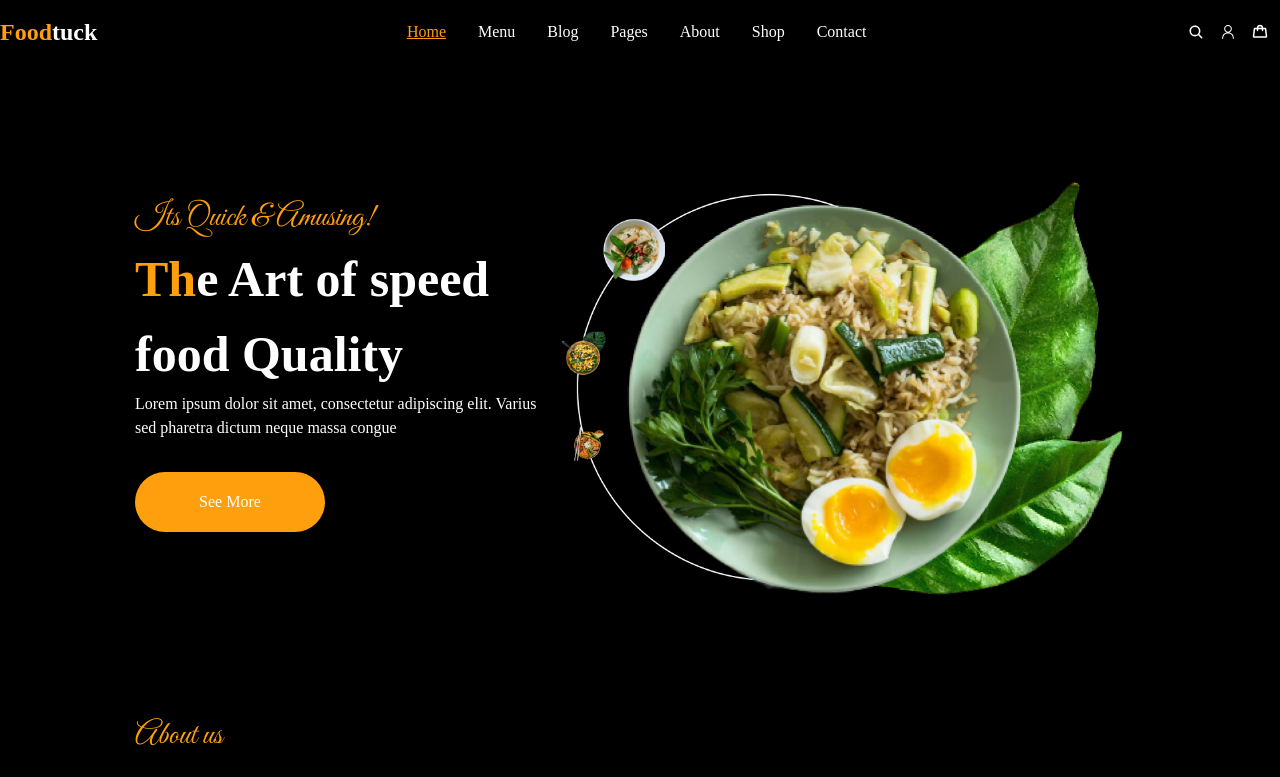
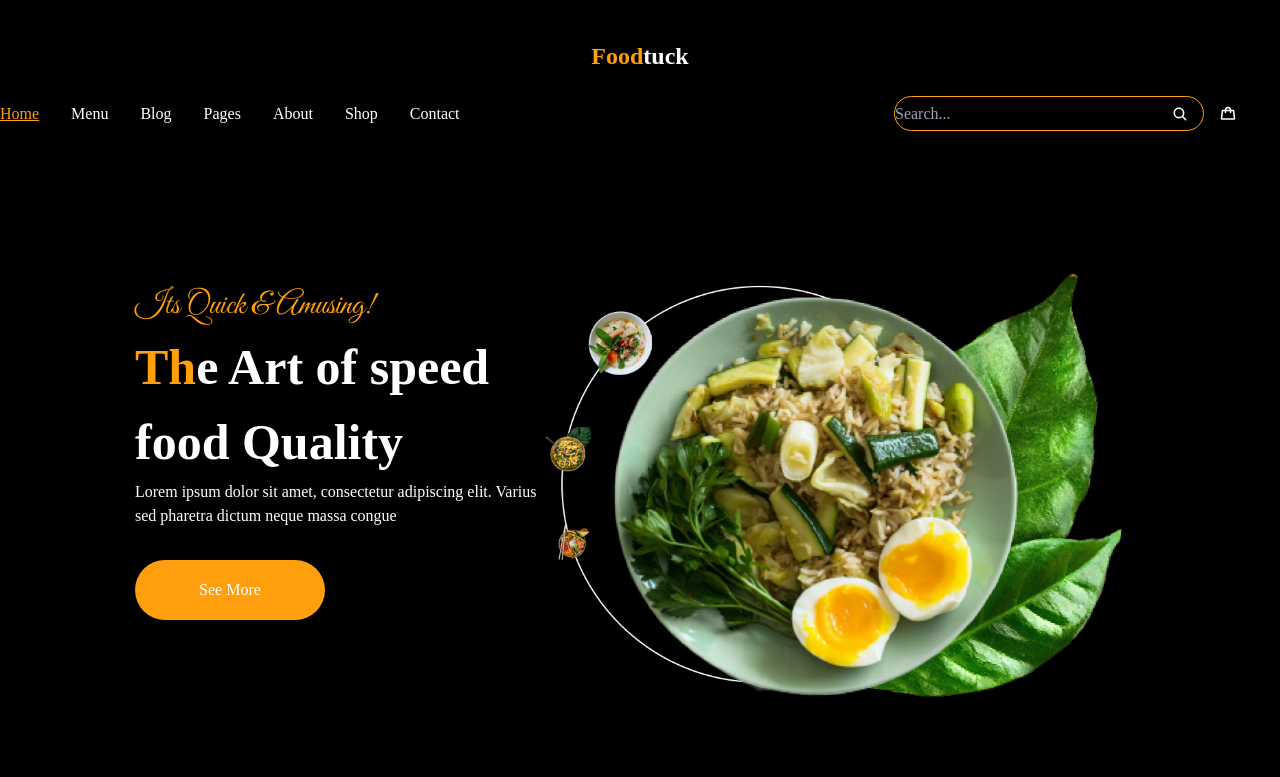
Before and after one commit to Farwa-Kanwal-123/figma-hackathone, a Next.js app: page / in a window 1280 px wide. Shown: the top 777 px of the page. Built offline with nearby package versions, Linux system fonts and the light colour scheme.

Commit message:
upgrade code

```diff
--- a/src/app/(public)/layout.tsx
+++ b/src/app/(public)/layout.tsx
@@ -2,6 +2,7 @@ import type { Metadata } from "next";
 import localFont from "next/font/local";
 import "../globals.css";
 import Footer from "@/components/Footer";
+
 
 
 
--- a/src/app/(public)/page.tsx
+++ b/src/app/(public)/page.tsx
@@ -1,6 +1,6 @@
 
 
-import Header from '@/components/Header';
+import Header from '@/components/home-components/HomeHeader';
 import HomeHero from '@/components/home-components/HomeHero';
 import HomeAbout from '@/components/home-components/HomeAbout';
 import FoodCategory from '@/components/home-components/FoodCategory';
--- /dev/null
+++ b/src/components/home-components/HomeHeader.tsx
@@ -0,0 +1,75 @@
+import React from "react";
+import Link from "next/link";
+import { HiMenu } from "react-icons/hi";
+import { IoSearch } from "react-icons/io5";
+import { PiHandbagBold } from "react-icons/pi";
+import {
+  Sheet,
+  SheetContent,
+  SheetHeader,
+  SheetTitle,
+  SheetTrigger,
+} from "@/components/ui/sheet";
+
+
+const Navbar = () => {
+  return (
+    <header className="w-full bg-black text-white z-50 sticky">
+        <h1 className="text-2xl font-bold w-full text-center pt-10"><span className="text-[#FF9F0D]">Food</span>tuck</h1>
+      <div className="wrapper flex justify-between items-center py-4">
+
+        {/* Desktop Navigation */}
+        <nav className="hidden md:flex space-x-8 items-center text-white">
+          <Link href={"/"} className="text-[#FF9F0D] underline"> Home</Link>
+          <Link href={"/our-chef"}>Menu</Link>
+          <Link href={"/checkout"}>Blog</Link>
+          <Link href={"/signin"}>Pages</Link>
+          <Link href={"/signup"}>About</Link>
+          <Link href={"/FAQ"}>Shop</Link>
+          <Link href={"/404Error"}>Contact</Link>
+        </nav>
+
+        {/* Mobile Menu Trigger */}
+        <div className="md:hidden">
+          <Sheet>
+            <SheetTrigger asChild>
+              <HiMenu className="text-2xl cursor-pointer text-white " />
+            </SheetTrigger>
+            <SheetContent side="left" className="w-64 bg-gray-900">
+              <SheetHeader>
+                <SheetTitle className="text-white font-bold">Menu</SheetTitle>
+              </SheetHeader>
+              <nav className="mt-4 flex flex-col space-y-4">
+                <Link href={"/"} className="text-white text-lg">Home</Link>
+                <Link href={"/our-chef"} className="text-white text-lg">Menu</Link>
+                <Link href={"/checkout"} className="text-white text-lg">Blog </Link>
+                <Link href={"/signin"} className="text-white text-lg">Pages</Link>
+                <Link href={"/signup"} className="text-white text-lg">About</Link>
+                <Link href={"/FAQ"} className="text-white text-lg">Shop</Link>
+                <Link href={"/404Error"} className="text-white text-lg">Contact </Link>
+           </nav>
+
+              {/* Additional Icons */}
+              <div className="mt-6 flex space-x-4">
+                <IoSearch className="text-xl text-white" />
+                <PiHandbagBold className="text-xl text-white" />
+              </div>
+            </SheetContent>
+          </Sheet>
+        </div>
+
+        {/* Search and Icons */}
+        <div className="hidden md:flex items-center space-x-6">
+          <div className="hidden lg:flex items-center rounded-md px-3 py-2 space-x-4">
+            <input type="search" placeholder="Search..." className="rounded-full h-[35px] w-[310px] border border-[#FF9F0D] bg-black" />
+            <IoSearch  className=' -translate-x-12 bg-black text-white' />
+            <PiHandbagBold className='-translate-x-8 bg-black text-white'/>
+          </div>
+
+        </div>
+      </div>
+    </header>
+  );
+};
+
+export default Navbar;
--- a/src/components/home-components/HomeHero.tsx
+++ b/src/components/home-components/HomeHero.tsx
@@ -13,12 +13,12 @@ function HomePage () {
     <>
     <section className=' bg-black px-3 md:px-[135px] flex flex-col justify-evenly md:flex-row  md:items-center py-[50px]'>
         {/* Heading */}
-        <div className='text-white w-full md:w-[50%]'>
-  <h1 className={`${greatVibes.className} md:text-[32px] text-[24px] font-normal text-[#FF9F0D] font whitespace-nowrap`}>
+        <div className='text-white w-full md:w-[50%] lg:w-[472px]  lg:lg:h-[356px]'>
+  <h2 className={`${greatVibes.className} md:text-[32px] text-[24px] font-normal text-[#FF9F0D] font whitespace-nowrap`}>
     Its Quick & Amusing!
-  </h1>
+  </h2>
 
-  <h1 className='text-[25px] md:text-[50px] font-bold whitespace-nowrap md:whitespace-normal'>
+  <h1 className='text-[25px] md:text-[50px]  font-bold whitespace-nowrap md:whitespace-normal'>
 
     <span className='text-[#FF9F0D]'>Th</span>e Art of speed food Quality
   </h1>
```
